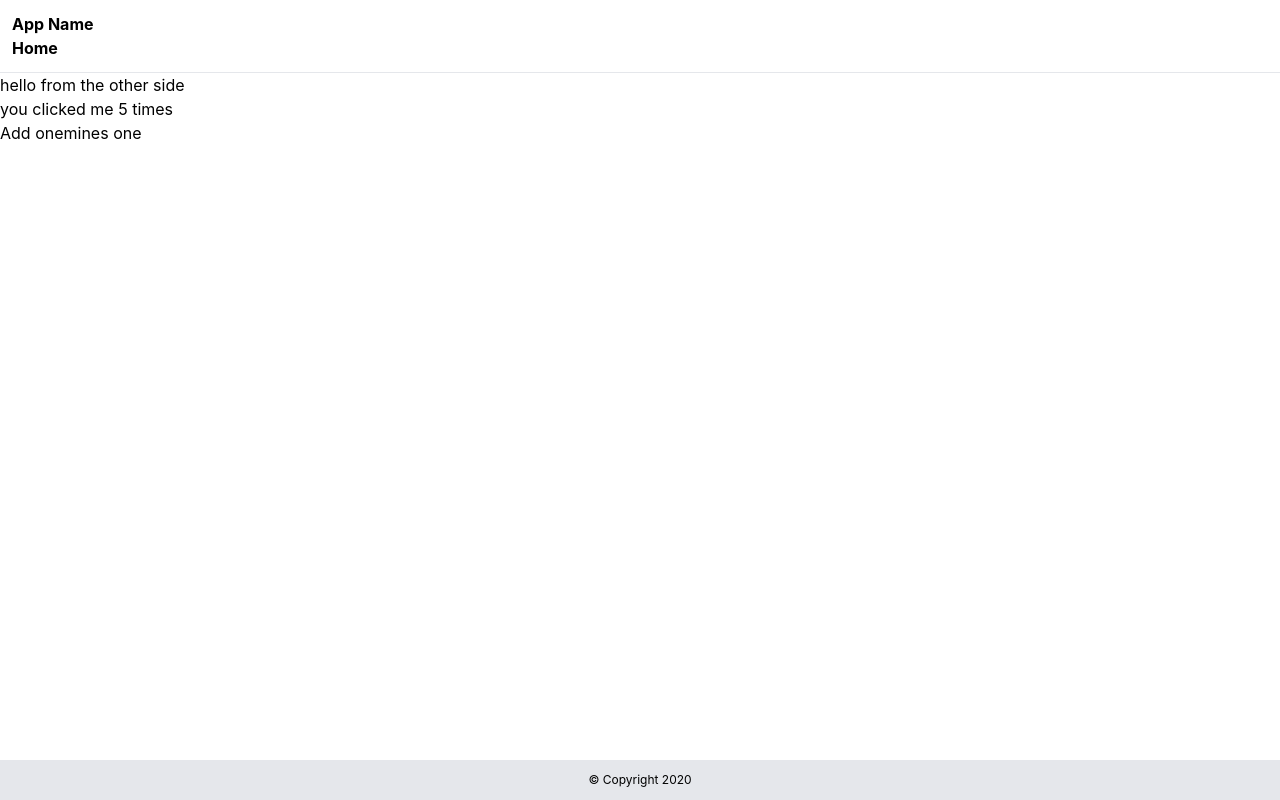
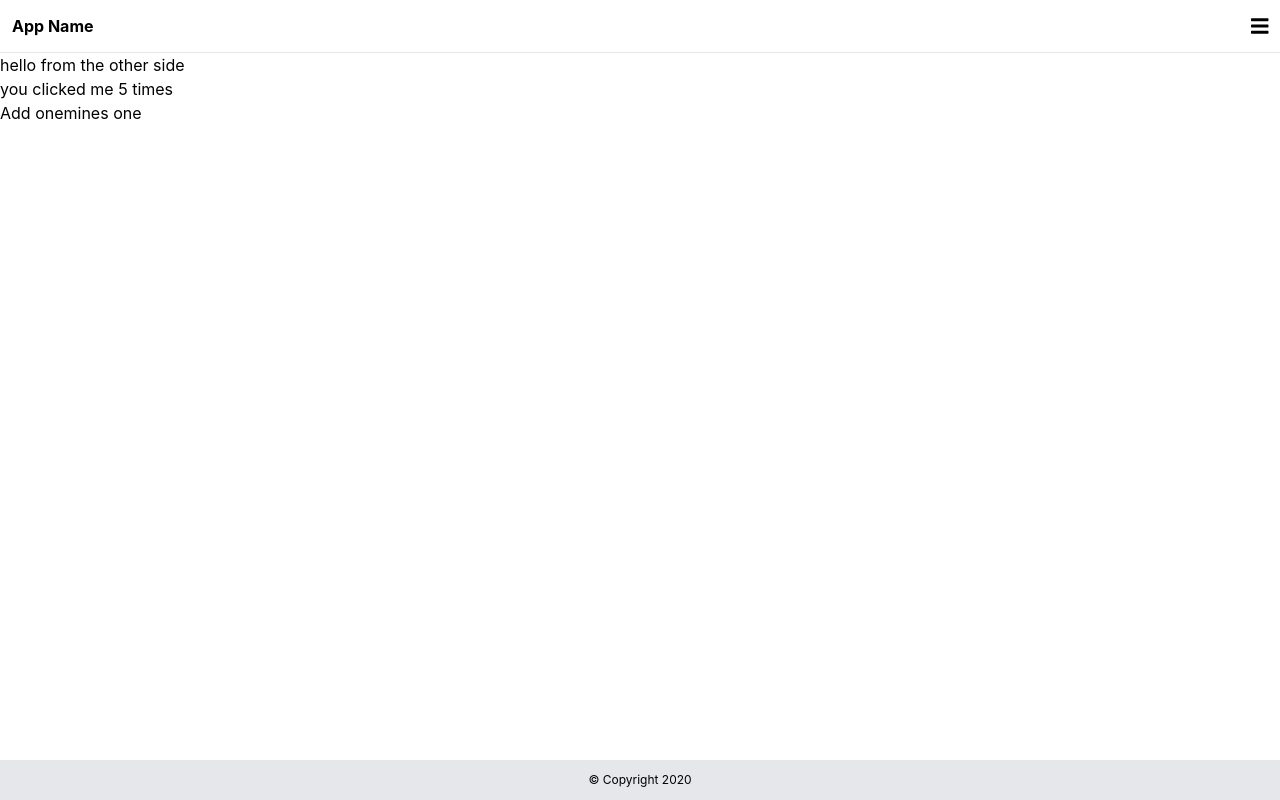
Before and after one commit to MohammedIbraheemZaki/seller, a React (Create React App) app: page / in a window 1280 px wide. Built offline with nearby package versions, Linux system fonts and the light colour scheme.

Commit message:
1- add navigation menu

```diff
--- a/package.json
+++ b/package.json
@@ -3,6 +3,9 @@
   "version": "0.1.0",
   "private": true,
   "dependencies": {
+    "@fortawesome/fontawesome-svg-core": "^1.2.32",
+    "@fortawesome/free-solid-svg-icons": "^5.15.1",
+    "@fortawesome/react-fontawesome": "^0.1.13",
     "@testing-library/jest-dom": "^5.11.4",
     "@testing-library/react": "^11.1.0",
     "@testing-library/user-event": "^12.1.10",
--- a/src/components/Header.js
+++ b/src/components/Header.js
@@ -1,12 +1,10 @@
 import React from 'react'
-
+import Navigation from './Navigation'
 export default function Header() {
   return (
-    <header className='border-b font-bold p-3' >
-      <a className='app-link' href="/">App Name</a>
-      <nav>
-        <a className='app-link' href="/">Home</a>
-      </nav>
+    <header className='border-b p-3 flex justify-between items-center' >
+      <a className='font-bold' href="/">App Name</a>
+      <Navigation/>
     </header>
   )
 }
--- /dev/null
+++ b/src/components/Navigation.js
@@ -0,0 +1,24 @@
+import React, {useState} from 'react'
+import { FontAwesomeIcon } from '@fortawesome/react-fontawesome'
+import {faBars} from '@fortawesome/free-solid-svg-icons'
+export default function Navigation() {
+  const [show, setShow] = useState(false)
+
+  let menu = ''
+  let mask = ''
+  show ? menu = <div className="fixed bg-white top-0 left-0 w-4/5 h-full z-50 shadow" > the menu</div> : menu = ''
+  show ? mask = <div className="fixed bg-gray-600 top-0 left-0 w-full h-full z-40 " onClick={() => setShow(false)} > the menu</div> : mask = ''
+
+  return (
+    <nav>
+      <span className="text-xl">
+        <FontAwesomeIcon
+          icon={faBars}
+          onClick={() => setShow(!show)}
+          />
+      </span>
+      {mask}
+      {menu}
+    </nav>
+  )
+}
--- a/tailwind.config.js
+++ b/tailwind.config.js
@@ -3,6 +3,9 @@ module.exports = {
   darkMode: false, // or 'media' or 'class'
   theme: {
     extend: {},
+    colors: {
+      gray: colors.coolGray,
+    }
   },
   variants: {
     extend: {},
```
Also changed, not shown: 1 other file (tests, documents, lock files or other folders).
